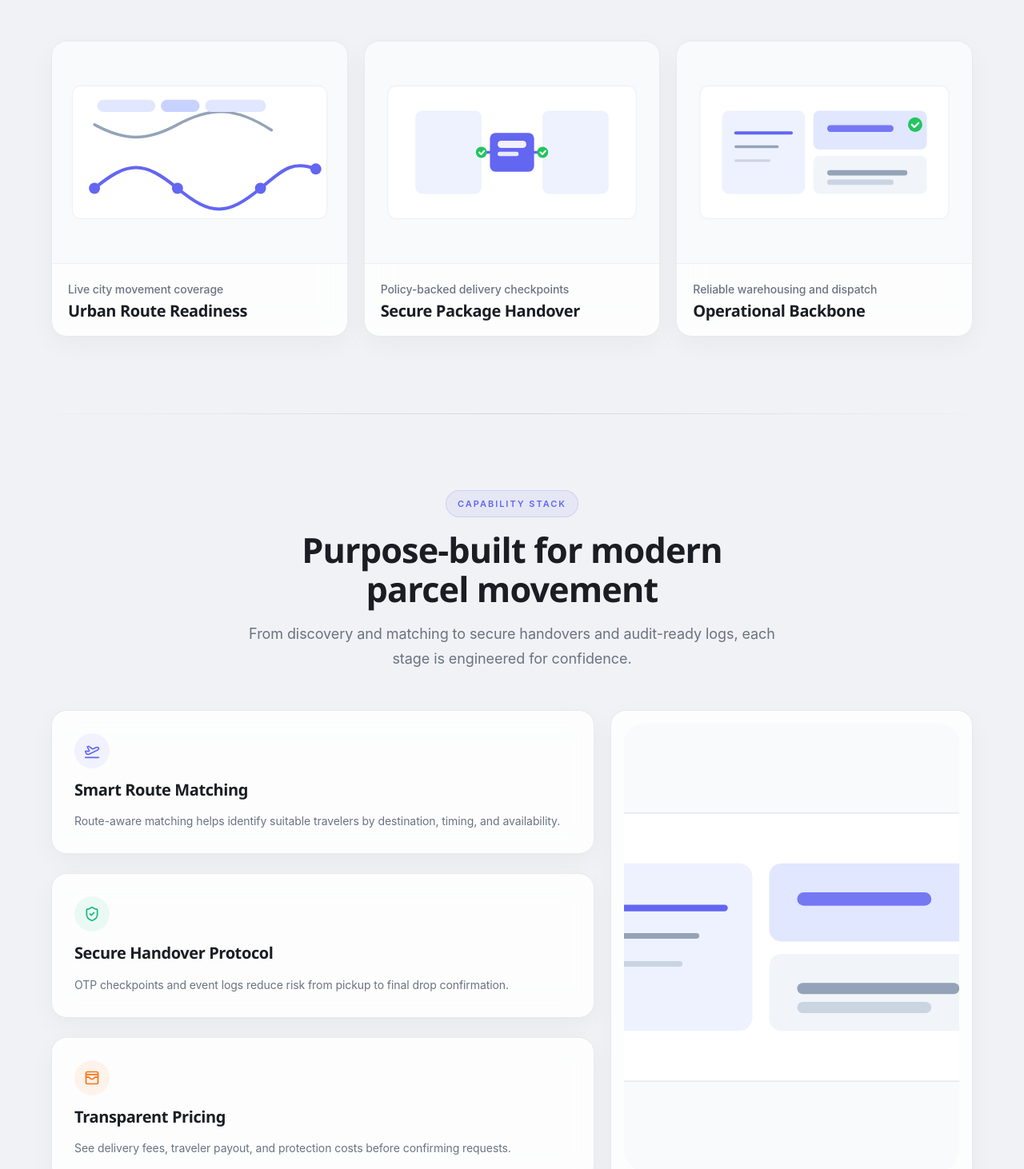
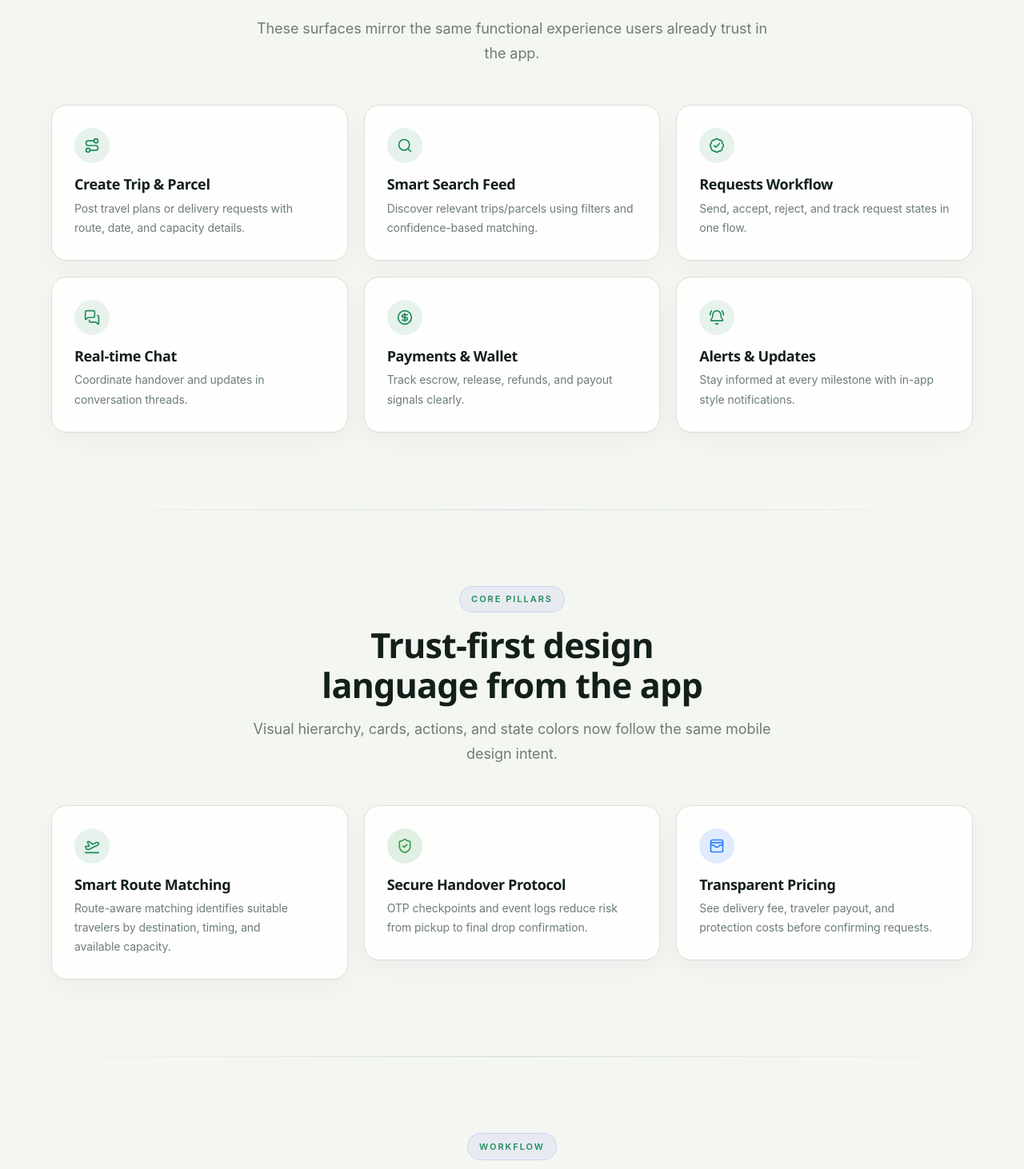
Before and after one commit to averiiq/CarryGo, a Next.js app in the folder carrygo-cms/: page / in a window 1280 px wide. Shown: the part 1168-2630 px from the top of the page at 80% size. Built offline with nearby package versions, Linux system fonts and the light colour scheme; no server answers.

Commit message:
website ui updsate

```diff
--- a/carrygo-cms/app/globals.css
+++ b/carrygo-cms/app/globals.css
@@ -1,37 +1,37 @@
 @import "tailwindcss";
 
 :root {
-  --background: #f0f2f5;
-  --foreground: #1a1d23;
-  --surface: rgba(255, 255, 255, 0.72);
-  --surface-elevated: rgba(255, 255, 255, 0.88);
+  --background: #F4F6F2;
+  --foreground: #132019;
+  --surface: #FFFFFF;
+  --surface-elevated: #EEF2EC;
   --surface-solid: #ffffff;
-  --border: rgba(0, 0, 0, 0.08);
-  --border-subtle: rgba(0, 0, 0, 0.04);
-  --border-strong: rgba(0, 0, 0, 0.12);
-  --muted: #6b7280;
-  --muted-foreground: #9ca3af;
+  --border: #D7E1D6;
+  --border-subtle: #E5EBE3;
+  --border-strong: #C6D4C5;
+  --muted: #6C7D74;
+  --muted-foreground: #8D9A93;
 
-  --primary: #6366f1;
-  --primary-hover: #4f46e5;
+  --primary: #1E8D5A;
+  --primary-hover: #146643;
   --primary-foreground: #ffffff;
-  --primary-subtle: rgba(99, 102, 241, 0.08);
-  --primary-glow: rgba(99, 102, 241, 0.15);
+  --primary-subtle: rgba(30, 141, 90, 0.1);
+  --primary-glow: rgba(30, 141, 90, 0.22);
 
-  --accent: #f97316;
-  --accent-hover: #ea580c;
+  --accent: #2B7FFF;
+  --accent-hover: #1F63C9;
   --accent-foreground: #ffffff;
-  --accent-subtle: rgba(249, 115, 22, 0.08);
+  --accent-subtle: rgba(43, 127, 255, 0.14);
 
-  --success: #10b981;
-  --success-hover: #059669;
-  --success-subtle: rgba(16, 185, 129, 0.08);
-  --warning: #f59e0b;
-  --warning-hover: #d97706;
-  --warning-subtle: rgba(245, 158, 11, 0.08);
-  --danger: #ef4444;
-  --danger-hover: #dc2626;
-  --danger-subtle: rgba(239, 68, 68, 0.08);
+  --success: #2F9E44;
+  --success-hover: #247B35;
+  --success-subtle: rgba(47, 158, 68, 0.14);
+  --warning: #E3A008;
+  --warning-hover: #B57F06;
+  --warning-subtle: rgba(227, 160, 8, 0.14);
+  --danger: #E74C3C;
+  --danger-hover: #BF3D30;
+  --danger-subtle: rgba(231, 76, 60, 0.14);
 
   --glass-bg: rgba(255, 255, 255, 0.6);
   --glass-border: rgba(255, 255, 255, 0.3);
--- a/carrygo-cms/app/page.tsx
+++ b/carrygo-cms/app/page.tsx
@@ -1,6 +1,20 @@
 import Image from 'next/image'
 import Link from 'next/link'
-import { ArrowRight, BadgeCheck, Box, Handshake, PlaneTakeoff, ShieldCheck, Sparkles, WalletCards } from 'lucide-react'
+import {
+  ArrowRight,
+  BadgeCheck,
+  BellRing,
+  Box,
+  CircleDollarSign,
+  Handshake,
+  MessagesSquare,
+  PlaneTakeoff,
+  Route,
+  Search,
+  ShieldCheck,
+  Sparkles,
+  WalletCards,
+} from 'lucide-react'
 import { Reveal } from '@/components/marketing/animated-reveal'
 import { MarketingShell } from '@/components/marketing/marketing-shell'
 import { PageHero } from '@/components/marketing/page-hero'
@@ -14,7 +28,7 @@ export const metadata = createMarketingMetadata('Trusted Parcel Delivery Network
 const featurePillars = [
   {
     title: 'Smart Route Matching',
-    description: 'Route-aware matching helps identify suitable travelers by destination, timing, and availability.',
+    description: 'Route-aware matching identifies suitable travelers by destination, timing, and available capacity.',
     icon: PlaneTakeoff,
     tone: 'text-primary bg-primary-subtle',
   },
@@ -26,10 +40,19 @@ const featurePillars = [
   },
   {
     title: 'Transparent Pricing',
-    description: 'See delivery fees, traveler payout, and protection costs before confirming requests.',
+    description: 'See delivery fee, traveler payout, and protection costs before confirming requests.',
     icon: WalletCards,
     tone: 'text-accent bg-accent-subtle',
   },
+]
+
+const appParityFeatures = [
+  { title: 'Create Trip & Parcel', description: 'Post travel plans or delivery requests with route, date, and capacity details.', icon: Route },
+  { title: 'Smart Search Feed', description: 'Discover relevant trips/parcels using filters and confidence-based matching.', icon: Search },
+  { title: 'Requests Workflow', description: 'Send, accept, reject, and track request states in one flow.', icon: BadgeCheck },
+  { title: 'Real-time Chat', description: 'Coordinate handover and updates in conversation threads.', icon: MessagesSquare },
+  { title: 'Payments & Wallet', description: 'Track escrow, release, refunds, and payout signals clearly.', icon: CircleDollarSign },
+  { title: 'Alerts & Updates', description: 'Stay informed at every milestone with in-app style notifications.', icon: BellRing },
 ]
 
 const journeySteps = [
@@ -64,38 +87,20 @@ const personaCards = [
   },
 ]
 
-const routeMoments = [
-  {
-    title: 'Urban Route Readiness',
-    subtitle: 'Live city movement coverage',
-    image: '/images/custom/route-network.svg',
-  },
-  {
-    title: 'Secure Package Handover',
-    subtitle: 'Policy-backed delivery checkpoints',
-    image: '/images/custom/secure-handover.svg',
-  },
-  {
-    title: 'Operational Backbone',
-    subtitle: 'Reliable warehousing and dispatch',
-    image: '/images/custom/warehouse-ops.svg',
-  },
-]
-
 export default function LandingPage() {
   return (
     <MarketingShell>
       <ScrollLinkedSection className='px-6 pt-16 pb-16 md:pt-24 md:pb-24'>
         <PageHero
-          badge='Trusted Peer-to-Peer Delivery Network'
-          title='A More Elegant Way to Move Parcels'
-          description='CarryGo blends premium product design with reliable logistics workflows to deliver parcels quickly, safely, and transparently.'
+          badge='CarryGo App Experience, Recreated for Web'
+          title='Website UI with the Same Feel as Your Mobile App'
+          description='CarryGo web now follows the same trust-first visual language and product workflows used in the app: matching, requests, tracking, chat, and payout visibility.'
           illustrationSrc='/images/custom/hero-logistics.svg'
-          illustrationAlt='Custom logistics dashboard illustration'
-          illustrationLabel='Custom in-house visual system'
+          illustrationAlt='CarryGo logistics illustration'
+          illustrationLabel='Design system aligned to the mobile app'
           actions={[
-            { label: 'Explore Features', href: '/features' },
-            { label: 'See Pricing', href: '/pricing', variant: 'secondary' },
+            { label: 'Explore App Features', href: '/features' },
+            { label: 'Open Dashboard', href: '/dashboard', variant: 'secondary' },
           ]}
         />
 
@@ -113,20 +118,20 @@ export default function LandingPage() {
 
       <ScrollLinkedSection className='px-6 py-16 md:py-24'>
         <SectionHeading
-          label='Visual Story'
-          title='Grounded in real logistics moments'
-          description='A modern, image-forward experience that reflects how parcel movement actually happens.'
+          label='App Feature Parity'
+          title='Core mobile product capabilities now reflected on website'
+          description='These surfaces mirror the same functional experience users already trust in the app.'
         />
 
-        <div className='mx-auto mt-12 grid w-full max-w-6xl gap-5 md:grid-cols-3'>
-          {routeMoments.map((moment, index) => (
-            <Reveal key={moment.title} delay={index * 0.08}>
-              <article className='glass-card group overflow-hidden rounded-3xl border border-border/70 bg-background shadow-sm'>
-                <Image src={moment.image} alt={moment.title} width={960} height={680} className='aspect-[4/3] w-full object-cover transition-transform duration-500 group-hover:scale-[1.02]' />
-                <div className='border-t border-border/70 p-5'>
-                  <p className='text-sm font-medium text-muted'>{moment.subtitle}</p>
-                  <h3 className='mt-1 text-xl font-heading font-semibold text-foreground'>{moment.title}</h3>
+        <div className='mx-auto mt-12 grid w-full max-w-6xl gap-5 md:grid-cols-2 lg:grid-cols-3'>
+          {appParityFeatures.map((feature, index) => (
+            <Reveal key={feature.title} delay={index * 0.05}>
+              <article className='glass-card rounded-3xl p-6 md:p-7'>
+                <div className='inline-flex h-11 w-11 items-center justify-center rounded-2xl bg-primary-subtle text-primary'>
+                  <feature.icon className='h-5 w-5' />
                 </div>
+                <h3 className='mt-4 text-lg font-heading font-semibold text-foreground'>{feature.title}</h3>
+                <p className='mt-2 text-sm leading-relaxed text-muted'>{feature.description}</p>
               </article>
             </Reveal>
           ))}
@@ -135,71 +140,29 @@ export default function LandingPage() {
 
       <ScrollLinkedSection className='px-6 py-16 md:py-24'>
         <SectionHeading
-          label='Capability Stack'
-          title='Purpose-built for modern parcel movement'
-          description='From discovery and matching to secure handovers and audit-ready logs, each stage is engineered for confidence.'
+          label='Core Pillars'
+          title='Trust-first design language from the app'
+          description='Visual hierarchy, cards, actions, and state colors now follow the same mobile design intent.'
         />
 
-        <div className='mx-auto mt-12 grid w-full max-w-6xl gap-5 lg:grid-cols-[1.2fr_0.8fr]'>
-          <div className='grid gap-5 md:grid-cols-3 lg:grid-cols-1'>
+        <div className='mx-auto mt-12 grid w-full max-w-6xl gap-5 md:grid-cols-3'>
           {featurePillars.map((pillar, index) => (
-              <Reveal key={pillar.title} delay={index * 0.06}>
-                <article className='glass-card space-y-4 rounded-3xl p-6 md:p-7'>
+            <Reveal key={pillar.title} delay={index * 0.08}>
+              <article className='glass-card rounded-3xl p-6 md:p-7'>
                 <div className={`inline-flex h-11 w-11 items-center justify-center rounded-2xl ${pillar.tone}`}>
                   <pillar.icon className='h-5 w-5' />
                 </div>
-                  <h3 className='text-xl font-heading font-semibold text-foreground'>{pillar.title}</h3>
-                  <p className='text-sm leading-relaxed text-muted'>{pillar.description}</p>
+                <h3 className='mt-4 text-lg font-heading font-semibold text-foreground'>{pillar.title}</h3>
+                <p className='mt-2 text-sm leading-relaxed text-muted'>{pillar.description}</p>
               </article>
             </Reveal>
           ))}
-          </div>
-
-          <Reveal delay={0.12}>
-            <article className='glass-card h-full rounded-3xl p-4'>
-              <Image src='/images/custom/warehouse-ops.svg' alt='Custom warehouse operations illustration' width={900} height={1100} className='aspect-[4/5] h-full w-full rounded-2xl object-cover' />
-              <div className='mt-4 flex items-center gap-2 text-sm text-muted'>
-                <BadgeCheck className='h-4 w-4 text-success' />
-                Live operational visibility and delivery assurance
-              </div>
-            </article>
-          </Reveal>
         </div>
       </ScrollLinkedSection>
 
       <ScrollLinkedSection className='px-6 py-16 md:py-24'>
         <SectionHeading
-          label='How It Works'
-          title='Three polished steps from booking to confirmation'
-          description='Simple UX on the surface, strong operational controls underneath.'
-        />
-
-        <div className='mx-auto mt-11 grid w-full max-w-6xl gap-5 lg:grid-cols-[0.9fr_1.1fr]'>
-          <Reveal>
-            <article className='glass-card rounded-3xl p-4'>
-              <Image src='/images/custom/secure-handover.svg' alt='Custom secure handover illustration' width={880} height={920} className='aspect-[4/5] w-full rounded-2xl object-cover' />
-            </article>
-          </Reveal>
-
-          <div className='grid gap-5 md:grid-cols-3 lg:grid-cols-1'>
-            {journeySteps.map((step, index) => (
-              <Reveal key={step.title} delay={index * 0.06}>
-                <article className='glass-card rounded-3xl p-6 md:p-7'>
-                  <div className='inline-flex h-9 w-9 items-center justify-center rounded-full border border-primary/25 bg-primary-subtle text-sm font-semibold text-primary'>
-                    {index + 1}
-                  </div>
-                  <h3 className='mt-4 text-lg font-heading font-semibold text-foreground'>{step.title}</h3>
-                  <p className='mt-2 text-sm leading-relaxed text-muted'>{step.description}</p>
-                </article>
-              </Reveal>
-            ))}
-          </div>
-        </div>
-      </ScrollLinkedSection>
-
-      <ScrollLinkedSection className='px-6 py-16 md:py-24'>
-        <SectionHeading
-          label='Audience'
+          label='Workflow'
           title='Designed for senders and travelers'
           description='CarryGo aligns incentives and outcomes for both sides of every route.'
         />
@@ -223,6 +186,30 @@ export default function LandingPage() {
               </article>
             </Reveal>
           ))}
+        </div>
+      </ScrollLinkedSection>
+
+      <ScrollLinkedSection className='px-6 py-16 md:py-24'>
+        <SectionHeading
+          label='Delivery Flow'
+          title='Simple 3-step operational journey'
+          description='The same creation to completion journey used in the app is now clearly represented on web.'
+        />
+
+        <div className='mx-auto mt-12 max-w-6xl'>
+          <div className='grid gap-5 md:grid-cols-3'>
+            {journeySteps.map((step, index) => (
+              <Reveal key={step.title} delay={index * 0.06}>
+                <article className='glass-card rounded-3xl p-6 md:p-7'>
+                  <div className='inline-flex h-9 w-9 items-center justify-center rounded-full border border-primary/25 bg-primary-subtle text-sm font-semibold text-primary'>
+                    {index + 1}
+                  </div>
+                  <h3 className='mt-4 text-lg font-heading font-semibold text-foreground'>{step.title}</h3>
+                  <p className='mt-2 text-sm leading-relaxed text-muted'>{step.description}</p>
+                </article>
+              </Reveal>
+            ))}
+          </div>
         </div>
       </ScrollLinkedSection>
 
@@ -253,24 +240,24 @@ export default function LandingPage() {
         <Reveal>
           <div className='glass-card mx-auto grid w-full max-w-6xl gap-6 rounded-3xl border border-primary/15 p-7 md:grid-cols-[1.1fr_0.9fr] md:items-center md:p-9'>
             <div className='max-w-3xl'>
-              <p className='badge-pill'>Get Started</p>
-              <h2 className='mt-3 text-3xl font-heading font-bold tracking-tight text-foreground'>Ready to deliver with confidence?</h2>
+              <p className='badge-pill'>Go Live</p>
+              <h2 className='mt-3 text-3xl font-heading font-bold tracking-tight text-foreground'>Ready for full app-to-web parity?</h2>
               <p className='mt-3 text-base text-muted'>
-                Launch faster parcel operations with a professional experience for senders, travelers, and operations teams.
+                We can now continue with advanced parity features like role-based onboarding flows, richer chat UI, and route intelligence previews.
               </p>
               <div className='mt-6 flex flex-wrap gap-3'>
-                <Link href='/contact' className='button-primary group'>
-                  Talk to Team
+                <Link href='/features' className='button-primary group'>
+                  View All Features
                   <ArrowRight className='h-4 w-4 transition-transform duration-200 group-hover:translate-x-0.5' />
                 </Link>
-                <Link href='/how-it-works' className='button-secondary'>
-                  View Full Workflow
+                <Link href='/contact' className='button-secondary'>
+                  Plan Implementation
                 </Link>
               </div>
             </div>
 
             <div className='overflow-hidden rounded-3xl border border-border/70 bg-background/70 p-3'>
-              <Image src='/images/custom/support-center.svg' alt='Custom support center illustration' width={760} height={520} className='aspect-[4/3] w-full rounded-2xl object-cover' />
+              <Image src='/images/custom/support-center.svg' alt='Support center illustration' width={760} height={520} className='aspect-[4/3] w-full rounded-2xl object-cover' />
             </div>
           </div>
         </Reveal>
```
Also changed, not shown: carrygo-cms/app/features/page.tsx (+72 -4 lines). Lines whose indentation alone changed are shown as unchanged.
